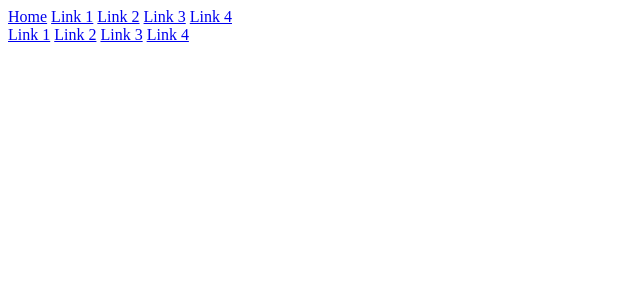
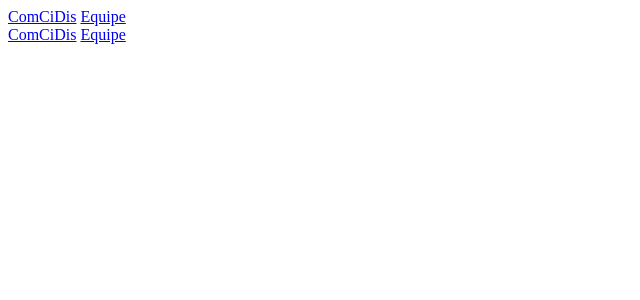
Before and after one commit to comcidis/comcidis-portal, a Django app: template templates/navbar.html in a window 1280 px wide. Shown: the top 300 px of the page, without its empty margins (0-640 px from the left). Run offline with Django 3.2, Linux system fonts and the light colour scheme; the template is opened without the code that fills it, so the values that code supplies are empty.

Commit message:
Fix template path

```diff
--- a/comcidis/urls.py
+++ b/comcidis/urls.py
@@ -3,6 +3,6 @@ from django.contrib import admin
 
 urlpatterns = [
     url(r'^admin/', admin.site.urls),
+    url(r'^members/', include('member.urls'), name='member'),
     url(r'^', include('home.urls'), name='home'),
-    url(r'^members', include('member.urls'), name='member'),
 ]
--- a/home/urls.py
+++ b/home/urls.py
@@ -1,7 +1,7 @@
 from django.conf.urls import url
-from home import views
+from . import views
 
 
 urlpatterns = [
-    url(r'^$', views.index),
+    url(r'^$', views.index, name='home'),
 ]
--- a/home/views.py
+++ b/home/views.py
@@ -7,4 +7,4 @@ def index(request):
     :returns: render page
 
     """
-    return render(request, 'index.html')
+    return render(request, 'home/index.html')
--- a/member/models.py
+++ b/member/models.py
@@ -1,5 +1,4 @@
 from django.db import models
-from django.utils import timezone
 
 
 class Degree(models.Model):
--- a/member/templates/index.html
+++ /dev/null
@@ -1 +0,0 @@
-{% extends 'base.html' %}
--- /dev/null
+++ b/member/templates/member/index.html
@@ -0,0 +1,5 @@
+{% extends 'base.html' %}
+
+{% block content %}
+<h1>Hello</h1>
+{% endblock %}
--- a/member/urls.py
+++ b/member/urls.py
@@ -1,7 +1,7 @@
 from django.conf.urls import url
-from member import views
+from . import views
 
 
 urlpatterns = [
-    url(r'^$', views.index, name='index'),
+    url(r'^', views.index, name='member.index'),
 ]
--- a/member/views.py
+++ b/member/views.py
@@ -4,4 +4,4 @@ from django.shortcuts import render
 def index(request):
     """List all members
     """
-    return render(request, 'index.html')
+    return render(request, 'member/index.html')
--- a/templates/base.html
+++ b/templates/base.html
@@ -24,7 +24,6 @@
 		{% include 'footer.html' %}
 
 		<script>
-		// Used to toggle the menu on small screens when clicking on the menu button
 		function myFunction() {
 			var x = document.getElementById("navDemo");
 			if (x.className.indexOf("w3-show") == -1) {
--- a/templates/navbar.html
+++ b/templates/navbar.html
@@ -2,18 +2,15 @@
 <div class="w3-top">
   <div class="w3-bar w3-theme-d3 w3-card-2 w3-left-align w3-large">
     <a class="w3-bar-item w3-button w3-hide-medium w3-hide-large w3-right w3-padding-large w3-hover-white w3-large w3-theme" href="javascript:void(0);" onclick="myFunction()" title="Toggle Navigation Menu"><i class="fa fa-bars"></i></a>
-    <a href="#" class="w3-bar-item w3-button w3-padding-large w3-white">Home</a>
-    <a href="#" class="w3-bar-item w3-button w3-hide-small w3-padding-large w3-hover-white">Link 1</a>
-    <a href="#" class="w3-bar-item w3-button w3-hide-small w3-padding-large w3-hover-white">Link 2</a>
-    <a href="#" class="w3-bar-item w3-button w3-hide-small w3-padding-large w3-hover-white">Link 3</a>
-    <a href="#" class="w3-bar-item w3-button w3-hide-small w3-padding-large w3-hover-white">Link 4</a>
+    <a href="{% url 'home' %}" class="w3-bar-item w3-button w3-padding-large">ComCiDis</a>
+    <a href="{% url 'member.index' %}" class="w3-bar-item w3-button w3-hide-small w3-padding-large
+    w3-hover-white">Equipe</a>
   </div>
 
   <!-- Navbar on small screens -->
   <div id="navDemo" class="w3-bar-block w3-white w3-hide w3-hide-large w3-hide-medium w3-large">
-    <a href="#" class="w3-bar-item w3-button w3-padding-large">Link 1</a>
-    <a href="#" class="w3-bar-item w3-button w3-padding-large">Link 2</a>
-    <a href="#" class="w3-bar-item w3-button w3-padding-large">Link 3</a>
-    <a href="#" class="w3-bar-item w3-button w3-padding-large">Link 4</a>
+      <a href="{% url 'home' %}" class="w3-bar-item w3-button w3-padding-large">ComCiDis</a>
+      <a href="{% url 'member.index' %}" class="w3-bar-item w3-button
+          w3-padding-large">Equipe</a>
   </div>
 </div>
```
Also changed, not shown: home/templates/home/index.html (renamed from home/templates/index.html, +4 -4 lines), templates/footer.html (+1 -9 lines), home/static/images/logo-white.svg (added).
